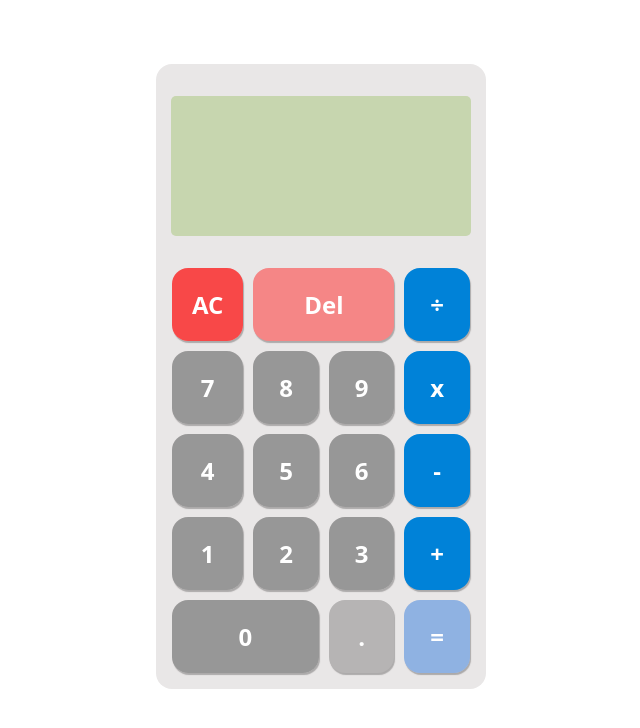
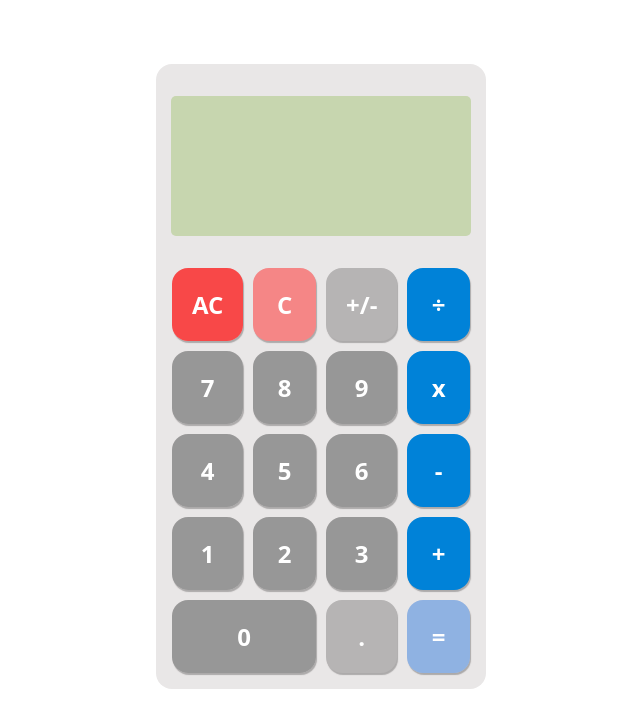
Before and after one commit to estellel-github/calculator, a plain HTML site: page index.html in a window 1280 px wide. Shown: the whole page, without its empty margins (319-959 px from the left). Drawn offline with Linux system fonts and the light colour scheme.

Commit message:
Add pos/neg button, rename "dot" -> "point" button

```diff
--- a/index.html
+++ b/index.html
@@ -17,7 +17,8 @@
       </div>
       <div id="buttons-grid" class="buttons-grid">
         <div id="clear" class="clear button">AC</div>
-        <div id="delete" class="delete button span-2">Del</div>
+        <div id="delete" class="delete button">C</div>
+        <div id="pos-neg" class="pos-neg button">+/-</div>
         <div id="divide" class="divide button operator">÷</div>
         <div id="number7" class="number button">7</div>
         <div id="number8" class="number button">8</div>
```
